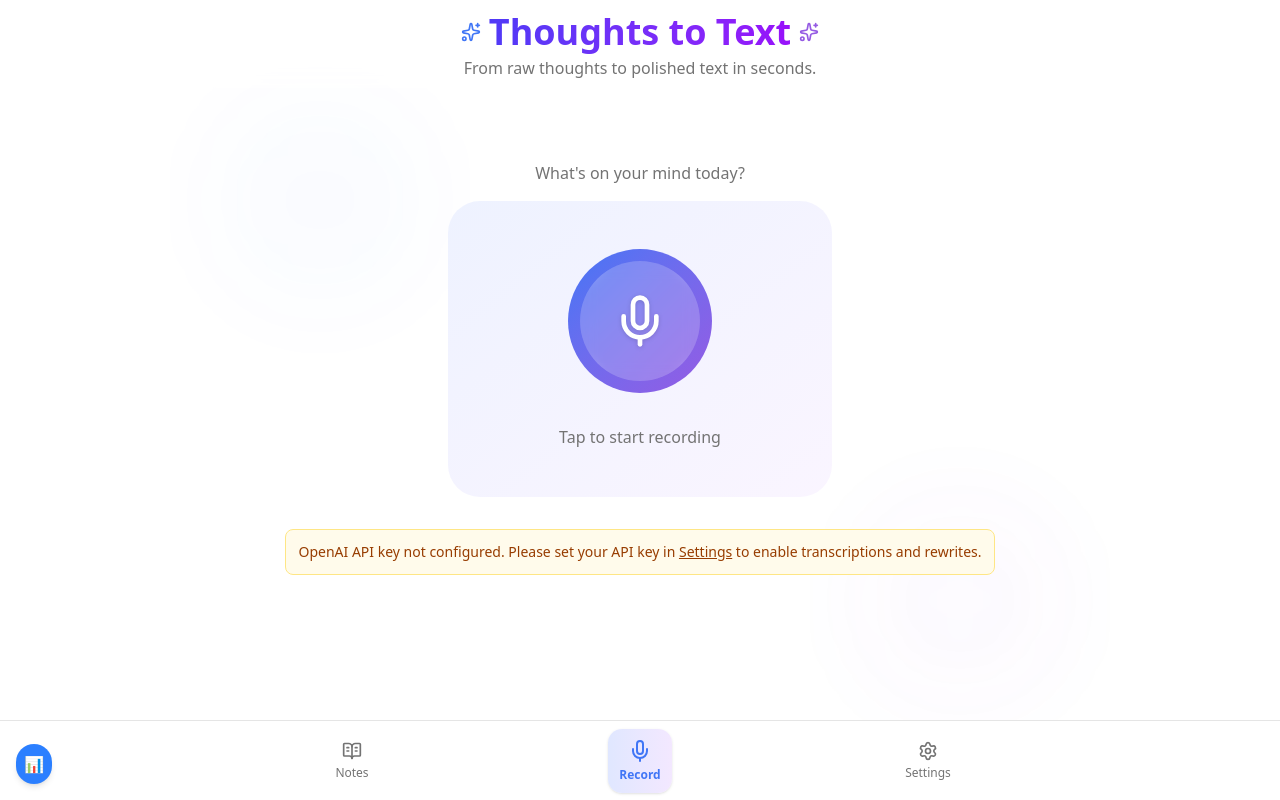
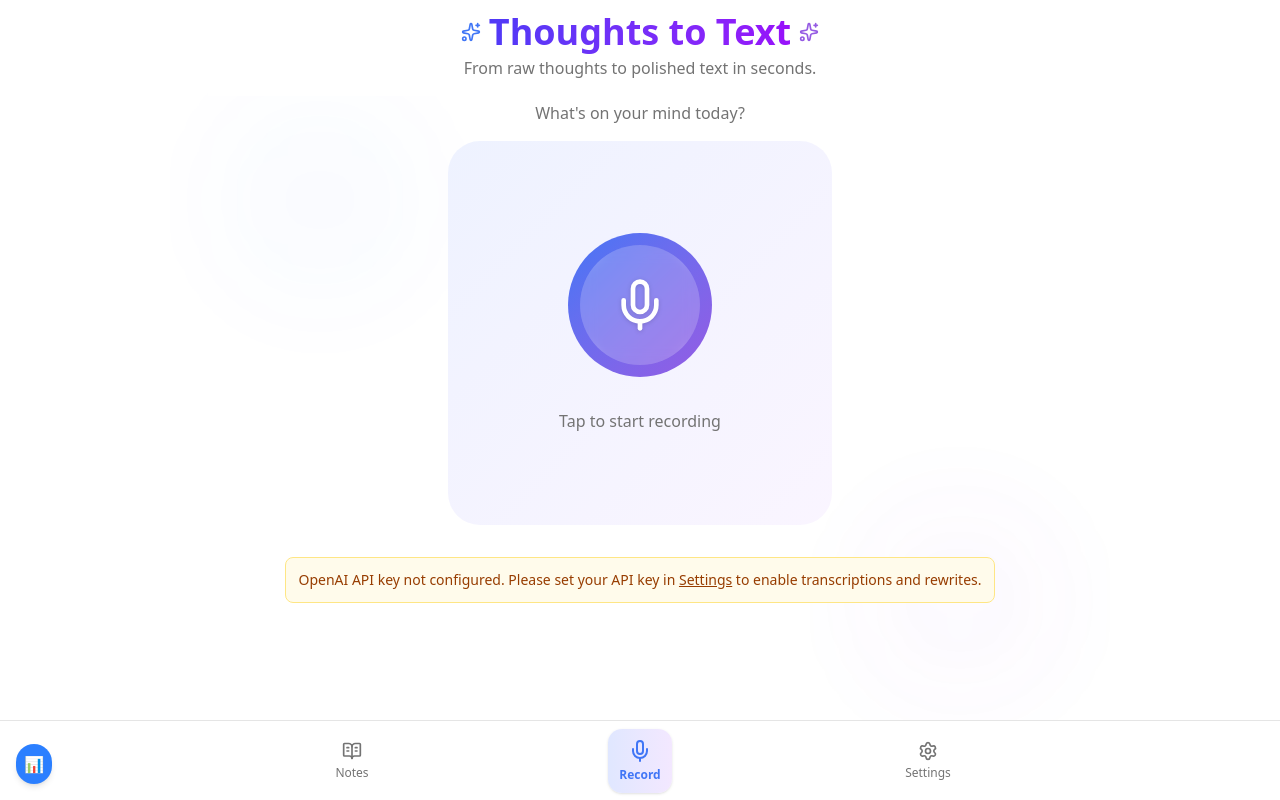
Before and after one commit to benjamin-lindenbauer/thoughts-to-text, a Next.js app: page / in a window 1280 px wide. Built offline with nearby package versions, Linux system fonts and the light colour scheme.

Commit message:
Changed some details

```diff
--- a/src/app/page.tsx
+++ b/src/app/page.tsx
@@ -53,7 +53,7 @@ export default function Home() {
 
   return (
     <AppLayout>
-      <div className={`sticky top-0 z-30 w-full flex flex-col items-center text-center py-2 mb-6 bg-background/80 backdrop-blur supports-[backdrop-filter]:bg-background/60 ${isLoaded ? animations.fadeIn : 'opacity-0'}`}>
+      <div className={`sticky top-0 z-30 w-full flex flex-col items-center text-center pt-2 pb-4 bg-background ${isLoaded ? animations.fadeIn : 'opacity-0'}`}>
         <div className="flex items-center justify-center gap-2 w-full">
           <Sparkles className="w-5 h-5 text-indigo-500" />
           <h1 className="text-3xl md:text-4xl font-bold gradient-text leading-12">
--- a/src/components/RecordingInterface.tsx
+++ b/src/components/RecordingInterface.tsx
@@ -657,7 +657,7 @@ export function RecordingInterface({
             <p className="text-sm md:text-base text-muted-foreground">What's on your mind today?</p>
           )}
 
-          <div className="flex flex-col p-4 w-full md:w-96 gap-8 rounded-4xl bg-panel-gradient text-center items-center justify-center">
+          <div className="flex flex-col p-4 h-96 w-full md:w-96 gap-8 rounded-4xl bg-panel-gradient text-center items-center justify-center">
             {/* Recording button */}
             {(recordingState.isRecording || (recordingState.duration === 0 && !isTranscribing && !transcriptionAttempted)) && (
               <button
```
